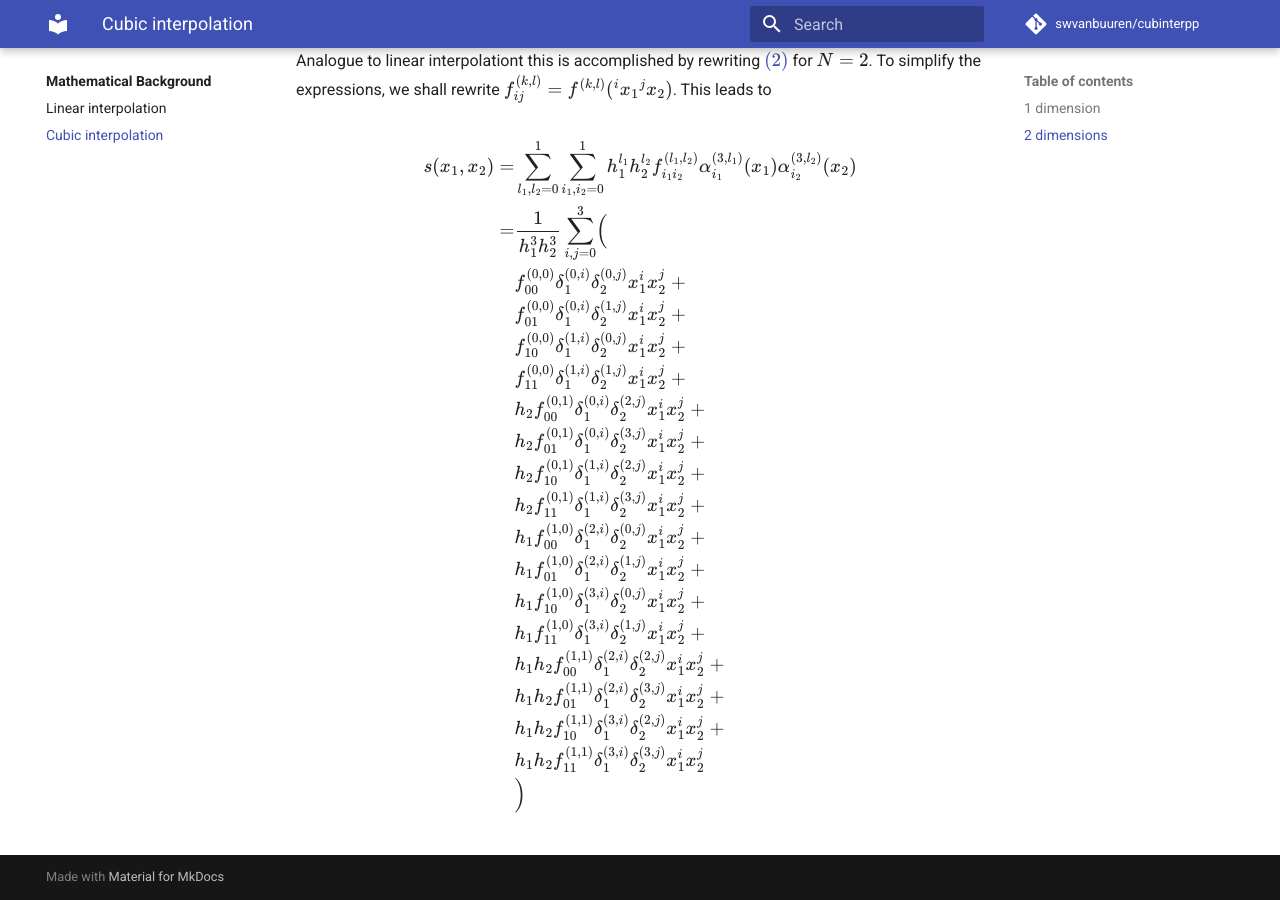
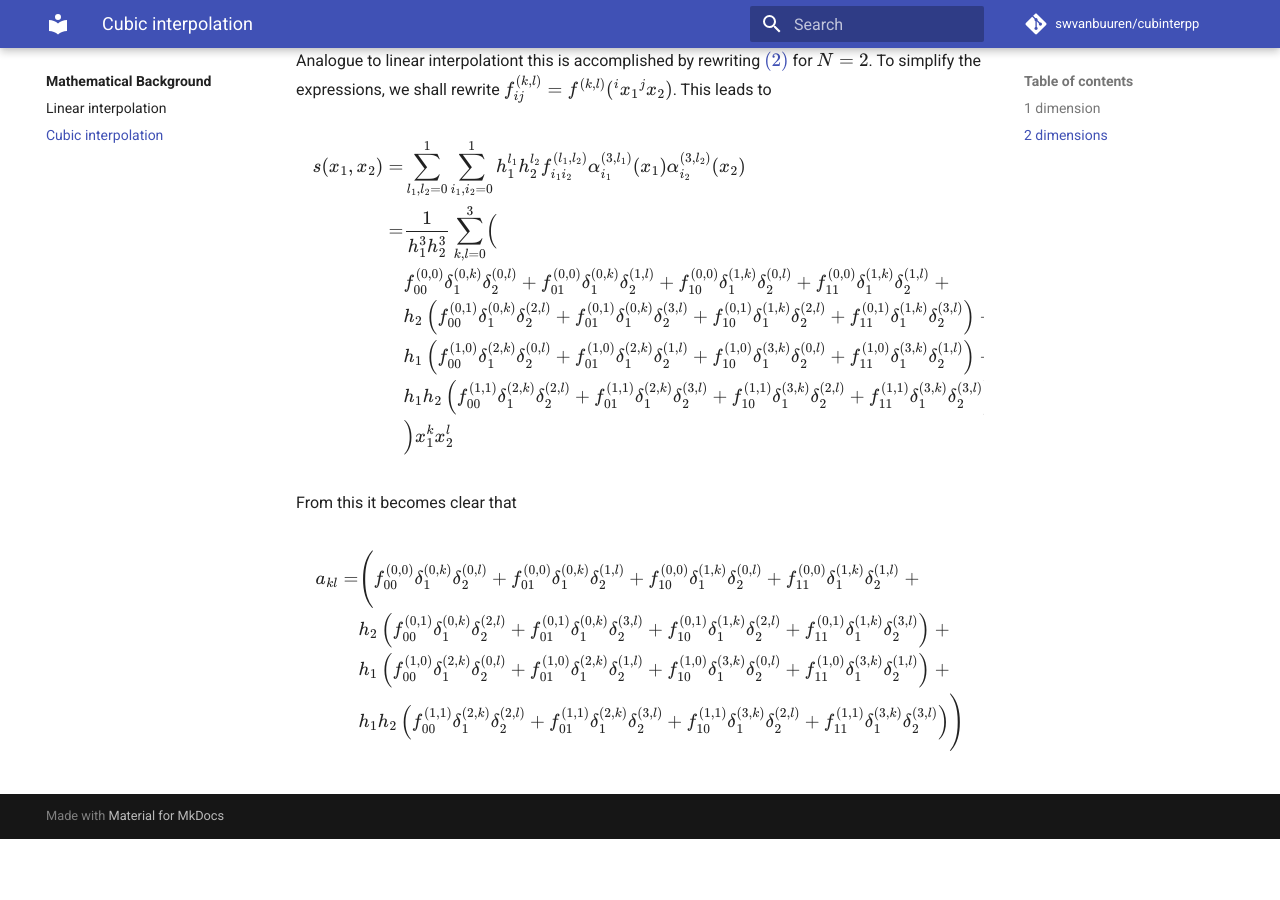
Before and after one commit to swvanbuuren/cubinterpp, an MkDocs documentation site: the page built from docs/theory/cubic.md, in a window 1280 px wide and 900 px high, scrolled down 2697 px. Built offline with MkDocs 1.6.1 and Material for MkDocs 9.7.7, drawn with Linux system fonts in a browser that asks for light colours; comment, search, counter and statistics services are not loaded; after the commit the page ends 3536 px from its top, so only the background shows below that; some of the changed lines change nothing that is shown.

Commit message:
docs: Finish section on 2D cubic interpolation
Signed-off-by: Sietze van Buuren <s.van.buuren@gmail.com>

```diff
--- a/docs/theory/cubic.md
+++ b/docs/theory/cubic.md
@@ -123,23 +123,47 @@ $$
 \begin{align*}
 s(x_1,x_2) = & \sum_{l_1,l_2=0}^1 \sum_{i_1,i_2=0}^1
  h_1^{l_1}h_2^{l_2} f_{i_1i_2}^{(l_1,l_2)} \alpha^{(3,l_1)}_{i_1} (x_1) \alpha^{(3,l_2)}_{i_2} (x_2)\\
-=& \frac{1}{h_1^3 h_2^3} \sum^3_{i,j=0} \Bigl( \\
- & f_{00}^{(0,0)} \delta^{(0,i)}_1 \delta^{(0,j)}_2 x_1^i x_2^j ~ + \\
- & f_{01}^{(0,0)} \delta^{(0,i)}_1 \delta^{(1,j)}_2 x_1^i x_2^j ~ + \\
- & f_{10}^{(0,0)} \delta^{(1,i)}_1 \delta^{(0,j)}_2 x_1^i x_2^j ~ + \\
- & f_{11}^{(0,0)} \delta^{(1,i)}_1 \delta^{(1,j)}_2 x_1^i x_2^j ~ + \\
- & h_2f_{00}^{(0,1)} \delta^{(0,i)}_1 \delta^{(2,j)}_2 x_1^i x_2^j ~ + \\
- & h_2f_{01}^{(0,1)} \delta^{(0,i)}_1 \delta^{(3,j)}_2 x_1^i x_2^j ~ + \\
- & h_2f_{10}^{(0,1)} \delta^{(1,i)}_1 \delta^{(2,j)}_2 x_1^i x_2^j ~ + \\
- & h_2f_{11}^{(0,1)} \delta^{(1,i)}_1 \delta^{(3,j)}_2 x_1^i x_2^j ~ + \\
- & h_1f_{00}^{(1,0)} \delta^{(2,i)}_1 \delta^{(0,j)}_2 x_1^i x_2^j ~ + \\
- & h_1f_{01}^{(1,0)} \delta^{(2,i)}_1 \delta^{(1,j)}_2 x_1^i x_2^j ~ + \\
- & h_1f_{10}^{(1,0)} \delta^{(3,i)}_1 \delta^{(0,j)}_2 x_1^i x_2^j ~ + \\
- & h_1f_{11}^{(1,0)} \delta^{(3,i)}_1 \delta^{(1,j)}_2 x_1^i x_2^j ~ + \\
- & h_1h_2f_{00}^{(1,1)} \delta^{(2,i)}_1 \delta^{(2,j)}_2 x_1^i x_2^j ~ + \\
- & h_1h_2f_{01}^{(1,1)} \delta^{(2,i)}_1 \delta^{(3,j)}_2 x_1^i x_2^j ~ + \\
- & h_1h_2f_{10}^{(1,1)} \delta^{(3,i)}_1 \delta^{(2,j)}_2 x_1^i x_2^j ~ + \\
- & h_1h_2f_{11}^{(1,1)} \delta^{(3,i)}_1 \delta^{(3,j)}_2 x_1^i x_2^j \\
-& \Bigr)
+=& \frac{1}{h_1^3 h_2^3} \sum^3_{k,l=0} \Bigl( \\
+ & f_{00}^{(0,0)} \delta^{(0,k)}_1 \delta^{(0,l)}_2  +
+   f_{01}^{(0,0)} \delta^{(0,k)}_1 \delta^{(1,l)}_2  +
+   f_{10}^{(0,0)} \delta^{(1,k)}_1 \delta^{(0,l)}_2  +
+   f_{11}^{(0,0)} \delta^{(1,k)}_1 \delta^{(1,l)}_2 ~ + \\
+ & h_2\left(f_{00}^{(0,1)} \delta^{(0,k)}_1 \delta^{(2,l)}_2 +
+            f_{01}^{(0,1)} \delta^{(0,k)}_1 \delta^{(3,l)}_2 +
+            f_{10}^{(0,1)} \delta^{(1,k)}_1 \delta^{(2,l)}_2 +
+            f_{11}^{(0,1)} \delta^{(1,k)}_1 \delta^{(3,l)}_2\right) ~ + \\
+ & h_1\left(f_{00}^{(1,0)} \delta^{(2,k)}_1 \delta^{(0,l)}_2 +
+            f_{01}^{(1,0)} \delta^{(2,k)}_1 \delta^{(1,l)}_2 +
+            f_{10}^{(1,0)} \delta^{(3,k)}_1 \delta^{(0,l)}_2 +
+            f_{11}^{(1,0)} \delta^{(3,k)}_1 \delta^{(1,l)}_2 \right)~ + \\
+ & h_1h_2\left(f_{00}^{(1,1)} \delta^{(2,k)}_1 \delta^{(2,l)}_2 +
+               f_{01}^{(1,1)} \delta^{(2,k)}_1 \delta^{(3,l)}_2 +
+               f_{10}^{(1,1)} \delta^{(3,k)}_1 \delta^{(2,l)}_2 +
+               f_{11}^{(1,1)} \delta^{(3,k)}_1 \delta^{(3,l)}_2 \right)\\
+& \Bigr)x_1^k x_2^l
 \end{align*}
 $$
+
+From this it becomes clear that
+
+$$
+\begin{align*}
+a_{kl} = &
+ \Biggl( f_{00}^{(0,0)} \delta^{(0,k)}_1 \delta^{(0,l)}_2  +
+   f_{01}^{(0,0)} \delta^{(0,k)}_1 \delta^{(1,l)}_2  +
+   f_{10}^{(0,0)} \delta^{(1,k)}_1 \delta^{(0,l)}_2  +
+   f_{11}^{(0,0)} \delta^{(1,k)}_1 \delta^{(1,l)}_2 ~ + \\
+ & h_2\left(f_{00}^{(0,1)} \delta^{(0,k)}_1 \delta^{(2,l)}_2 +
+            f_{01}^{(0,1)} \delta^{(0,k)}_1 \delta^{(3,l)}_2 +
+            f_{10}^{(0,1)} \delta^{(1,k)}_1 \delta^{(2,l)}_2 +
+            f_{11}^{(0,1)} \delta^{(1,k)}_1 \delta^{(3,l)}_2\right) ~ + \\
+ & h_1\left(f_{00}^{(1,0)} \delta^{(2,k)}_1 \delta^{(0,l)}_2 +
+            f_{01}^{(1,0)} \delta^{(2,k)}_1 \delta^{(1,l)}_2 +
+            f_{10}^{(1,0)} \delta^{(3,k)}_1 \delta^{(0,l)}_2 +
+            f_{11}^{(1,0)} \delta^{(3,k)}_1 \delta^{(1,l)}_2 \right)~ + \\
+ & h_1h_2\left(f_{00}^{(1,1)} \delta^{(2,k)}_1 \delta^{(2,l)}_2 +
+               f_{01}^{(1,1)} \delta^{(2,k)}_1 \delta^{(3,l)}_2 +
+               f_{10}^{(1,1)} \delta^{(3,k)}_1 \delta^{(2,l)}_2 +
+               f_{11}^{(1,1)} \delta^{(3,k)}_1 \delta^{(3,l)}_2 \right)\Biggr)\\
+\end{align*}
+$$
```
